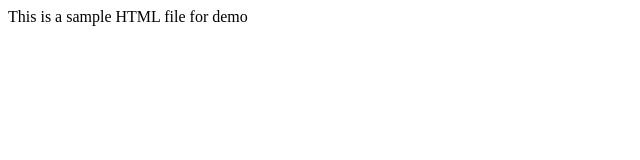
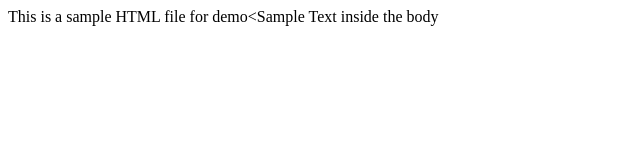
Before and after one commit to mishajain22/HttpRemoteDemo, a plain HTML site: page index.html in a window 1280 px wide. Shown: the whole page, without its empty margins (0-640 px from the left). Drawn offline with Linux system fonts and the light colour scheme.

Commit message:
changes done to body of html file

```diff
--- a/index.html
+++ b/index.html
@@ -1 +1 @@
-<html><head>This is a sample HTML file for demo</head></html>
+<html><head>This is a sample HTML file for demo</head><<body>Sample Text inside the body</body></html>
```
